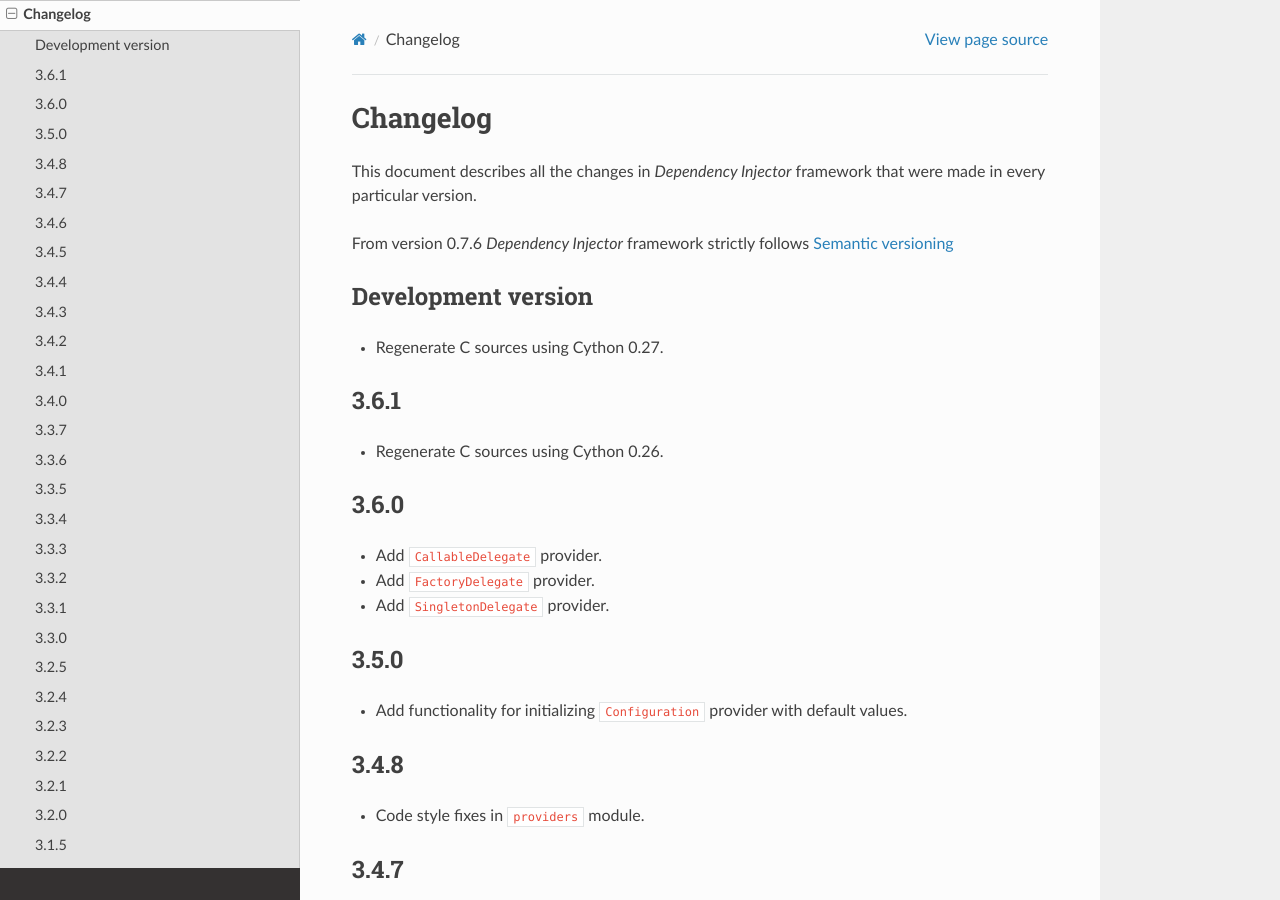
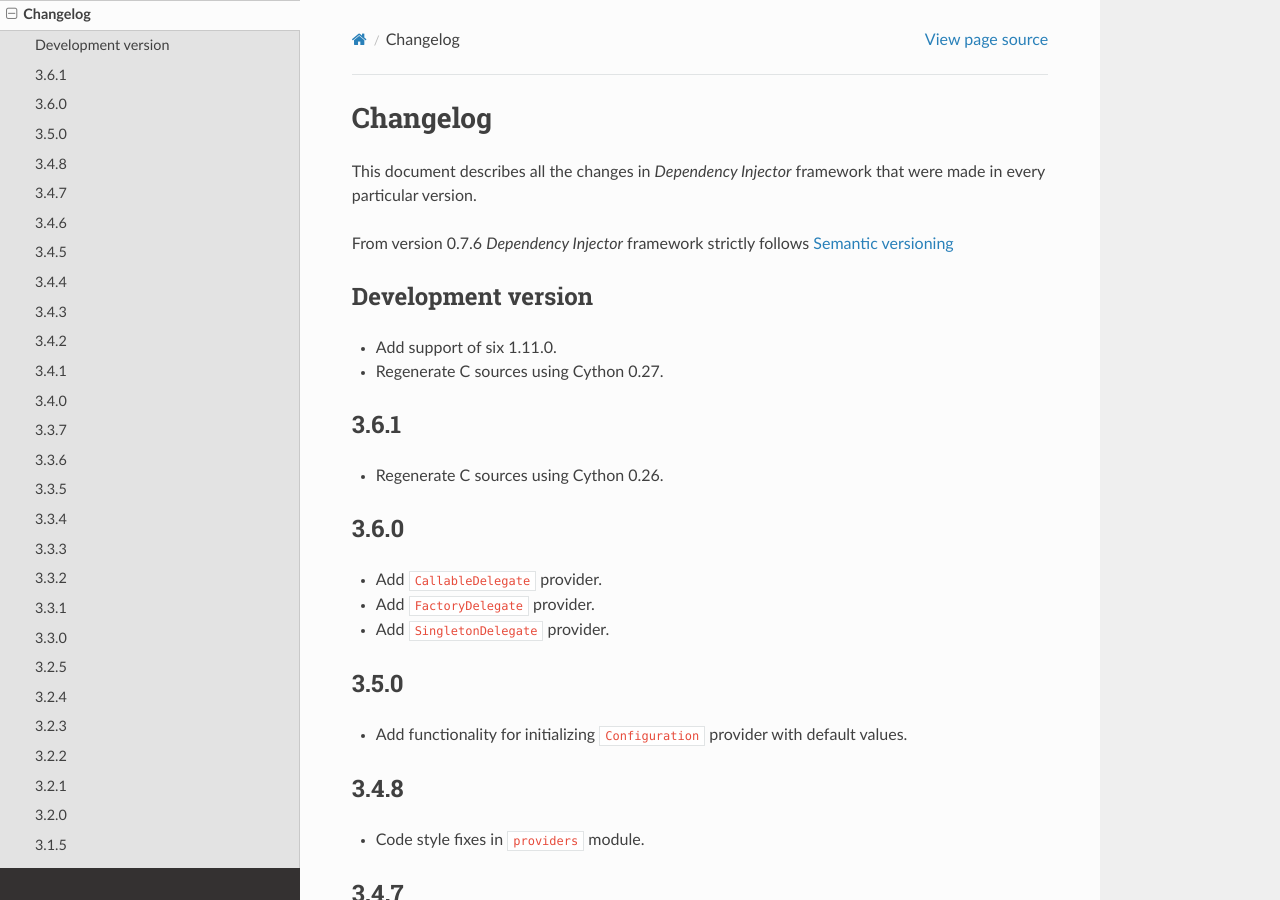
Before and after one commit to ets-labs/python-dependency-injector, a Sphinx documentation site: the page built from docs/main/changelog.rst, in a window 1280 px wide and 900 px high. Built offline with Sphinx 7.4.7 and the Read the Docs theme 2.0.0, drawn with Linux system fonts in a browser that asks for light colours.

Commit message:
Update changelog

```diff
--- a/docs/main/changelog.rst
+++ b/docs/main/changelog.rst
@@ -9,6 +9,7 @@
 
 Development version
 -------------------
+- Add support of six 1.11.0.
 - Regenerate C sources using Cython 0.27.
 
 3.6.1
```
